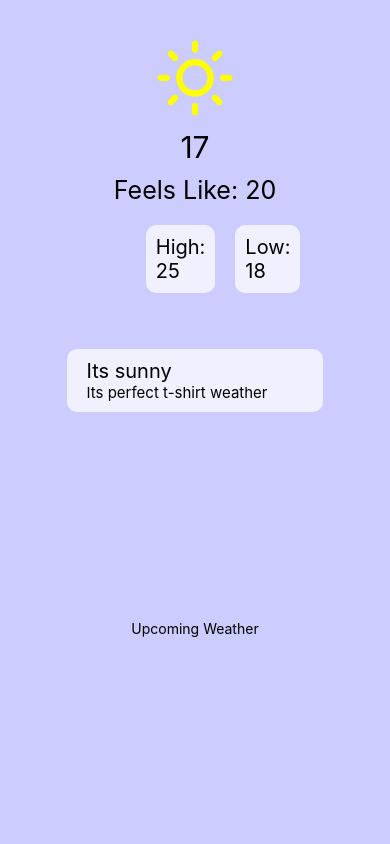
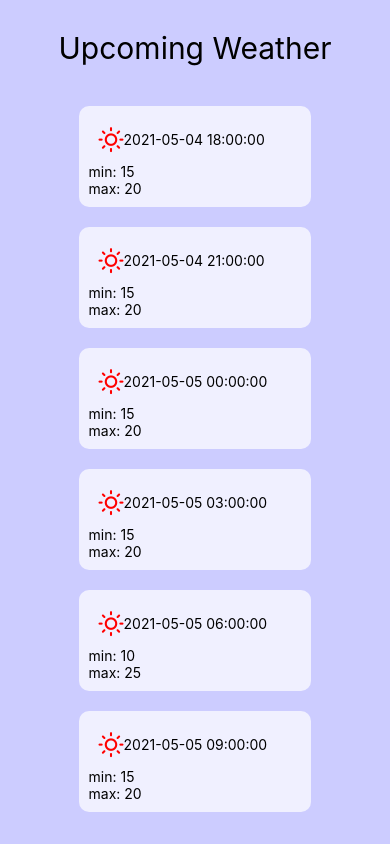
Before and after one commit to RahmaNader/WeatherApp, a React Native app: screen / in a window 390 px wide. Built offline with nearby package versions, Linux system fonts and the light colour scheme.

Commit message:
added more code in upcoming weather component

```diff
--- a/App.js
+++ b/App.js
@@ -1,6 +1,6 @@
 import React from 'react';
 import { StyleSheet, View,SafeAreaView } from 'react-native';
-import CurrentWeather from './src/components/CurrentWeather';
+//import CurrentWeather from './src/components/CurrentWeather';
 import { StatusBar } from 'expo-status-bar';
 import UpcomingWeather from './src/components/UpcomingWeather';
 const App = () => {
@@ -9,7 +9,6 @@ const App = () => {
     <SafeAreaView style={styles.wrapper}>
     <StatusBar style="auto" />
     <View style={styles.container}>
-      <CurrentWeather />
       <UpcomingWeather />
     </View>
     </SafeAreaView>
--- a/src/components/UpcomingWeather.js
+++ b/src/components/UpcomingWeather.js
@@ -1,10 +1,139 @@
 import React from 'react'
-import { StyleSheet, Text, View, SafeAreaView } from 'react-native';
+import { StyleSheet, Text, View, SafeAreaView,FlatList } from 'react-native';
+import {Feather} from '@expo/vector-icons';
+
+const Item = (props) => {
+    const {dt_txt, min,max, condition} = props
+    return(
+        <View style={styles.itemcolumn}>
+            <View style={styles.itemrow}>
+                <Feather name="sun" size={25} color="red" />
+                <Text>{dt_txt}</Text>
+            </View>
+            <Text>min: {min}</Text>
+            <Text>max: {max}</Text>
+        </View>
+    )
+}
+
+
+const DATA = [
+    {
+        dt_txt: "2021-05-04 18:00:00",
+        main: {
+            temp_min: 15,
+            temp_max: 20,
+        },
+        weather: [
+            {
+                description: "cloudy"
+            }
+        ]
+    },
+    {
+        dt_txt: "2021-05-04 21:00:00",
+        main: {
+            temp_min: 15,
+            temp_max: 20,
+        },
+        weather: [
+            {
+                description: "cloudy"
+            }
+        ]
+    },
+    {
+        dt_txt: "2021-05-05 00:00:00",
+        main: {
+            temp_min: 15,
+            temp_max: 20,
+        },
+        weather: [
+            {
+                description: "cloudy"
+            }
+        ]
+    },
+    {
+        dt_txt: "2021-05-05 03:00:00",
+        main: {
+            temp_min: 15,
+            temp_max: 20,
+        },
+        weather: [
+            {
+                description: "cloudy"
+            }
+        ]
+    },
+    {
+        dt_txt: "2021-05-05 06:00:00",
+        main: {
+            temp_min: 10,
+            temp_max: 25,
+        },
+        weather: [
+            {
+                description: "sunny"
+            }
+        ]
+    },
+    {
+        dt_txt: "2021-05-05 09:00:00",
+        main: {
+            temp_min: 15,
+            temp_max: 20,
+        },
+        weather: [
+            {
+                description: "cloudy"
+            }
+        ]
+    },
+    {
+        dt_txt: "2021-05-05 12:00:00",
+        main: {
+            temp_min: 15,
+            temp_max: 20,
+        },
+        weather: [
+            {
+                description: "cloudy"
+            }
+        ]
+    },
+    {
+        dt_txt: "2021-05-05 15:00:00",
+        main: {
+            temp_min: 10, // Updated temp_min value
+            temp_max: 25, // Updated temp_max value
+        },
+        weather: [
+            {
+                description: "Rainy" // Updated weather description
+            }
+        ]
+    },
+  ];
+
 const UpcomingWeather = () => {
+    const renderItem = ({item}) => (
+        <Item
+            condition={item.weather[0].description}
+            dt_txt={item.dt_txt}
+            min={item.main.temp_min}
+            max={item.main.temp_max}
+        />
+    )
     return(
         <SafeAreaView style={styles.wrapper}>
         <View style={styles.container}>
-            <Text>Upcoming Weather</Text>
+            <Text style={styles.upcoming}>Upcoming Weather</Text>
+            <FlatList
+                style={styles.list}
+                data={DATA}
+                renderItem={renderItem}
+            />
         </View>
         </SafeAreaView>
     )
@@ -19,10 +148,40 @@ const styles = StyleSheet.create({
       height: '100%', // set height to match parent
     },
     container: {
-      flex: 1, //means the view should take up the entire screen because it is the only child of the SafeAreaView
-      alignItems: 'center',
-      justifyContent: 'center',
-      padding: 10,
+        flex: 1, //means the view should take up the entire screen because it is the only child of the SafeAreaView
+        alignItems: 'center',
+        justifyContent: 'center',
+        padding: 10,
+    },
+    upcoming: {
+        fontSize: 30,
+        color: 'black',
+        marginVertical: 10,
+    },
+    list: {
+        width: '100%',
+        marginVertical: 10,
+        padding: 10,
+    },
+    itemcolumn: {
+        flexDirection: 'column',
+        justifyContent: 'space-between',
+        alignItems: 'flex-start',
+        marginVertical: 10,
+        backgroundColor: 'rgba(255, 255, 255, 0.7)',
+        borderRadius: 10,
+        padding: 10,
+        marginHorizontal: 10,
+        fontSize: 20,
+    },
+    itemrow: {
+        flexDirection: 'row',
+        justifyContent: 'space-between',
+        alignItems: 'center',
+        marginVertical: 10,
+        borderRadius: 10,
+        marginHorizontal: 10,
+        fontSize: 20,
     },
   });
 export default UpcomingWeather
@@ -34,4 +193,18 @@ FlatList: for long lists of data that all have the same format, like a list of e
 SectionList: for long lists of data that are grouped into sections, like a list of emails grouped by date
 VirtualizedList: for long lists of data that have different formats, like a list of emails and a list of images
 
+
+what's render item:
+renderItem is a function that returns a React component. It's used to render each item in a list,
+and it's passed the following arguments:
+item: the item to render
+index: the index of the item in the list
+separators: an object with the following properties: highlight, unhighlight, updateProps.
+highlight: a function that can be called to highlight the item
+unhighlight: a function that can be called to unhighlight the item
+updateProps: a function that can be called to update the props of the item
+
+what's keyExtractor:
+keyExtractor is a function that returns a unique key for each item in the list.
+
 */
```
